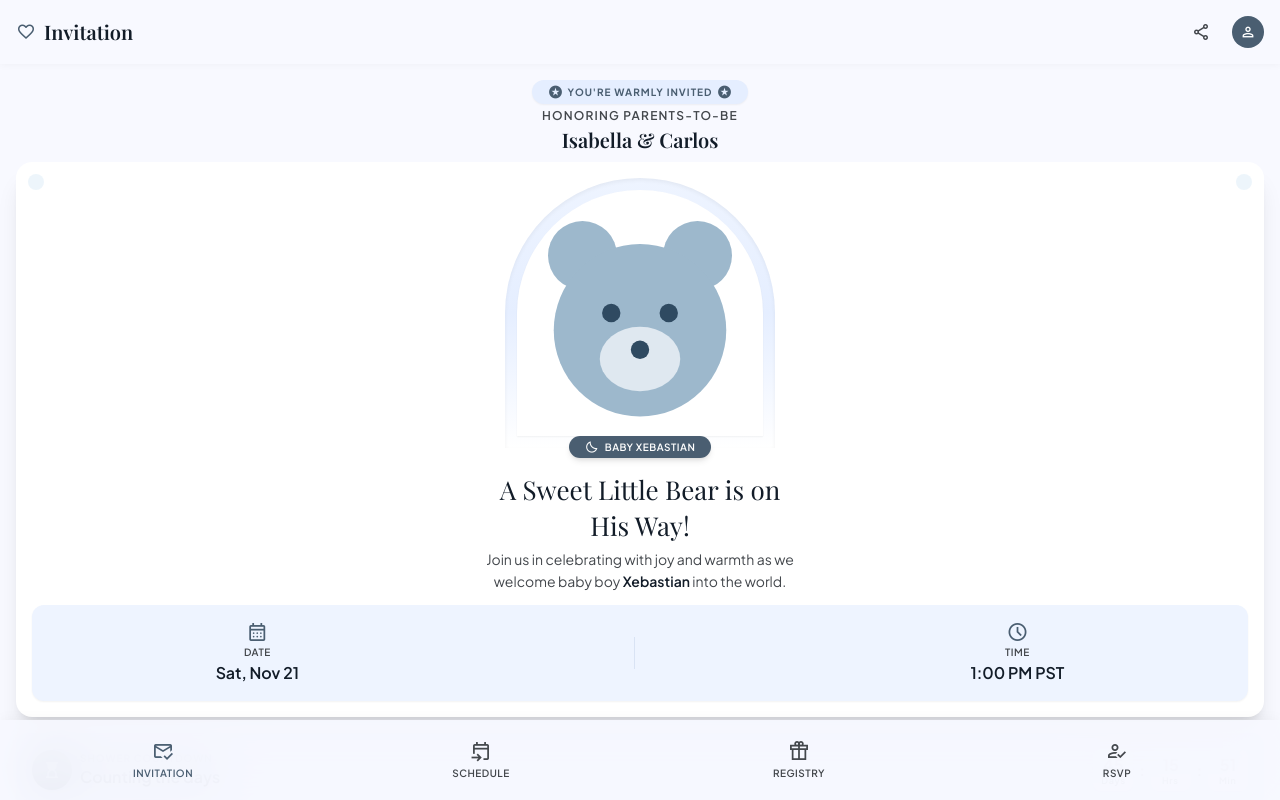
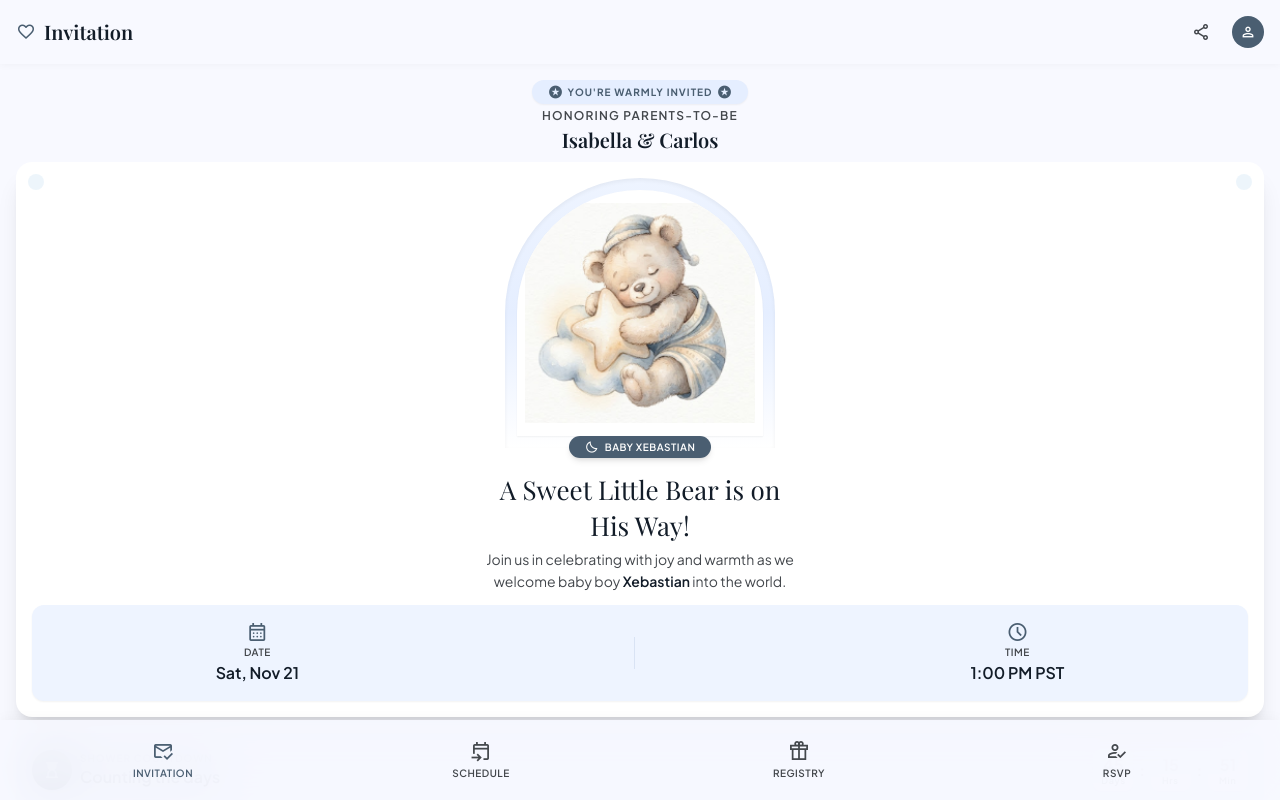
Before and after one commit to xebastianA/xebastian-invite, a plain HTML site: page index.html in a window 1280 px wide. Shown: the top 800 px of the page. Drawn offline with nearby package versions, Linux system fonts and the light colour scheme; a web font is replaced by a local one.

Commit message:
Add files via upload

```diff
--- a/index.html
+++ b/index.html
@@ -20,7 +20,7 @@
 <!-- Arch Illustration Frame -->
 <div class="relative w-full max-w-[270px] aspect-square rounded-t-full rounded-b-3xl p-3 bg-gradient-to-b from-surface-container-low via-surface-container to-surface-container-lowest shadow-inner flex flex-col items-center justify-center mb-space-md">
 <div class="w-full h-full rounded-t-full rounded-b-2xl overflow-hidden bg-surface-container-lowest flex items-center justify-center relative shadow-sm">
-<svg role="img" aria-label="Baby shower teddy bear" viewBox="0 0 200 200" class="w-full h-full object-contain p-2" style="max-width:100%"><circle cx="50" cy="50" r="30" fill="#9db8cc"/><circle cx="150" cy="50" r="30" fill="#9db8cc"/><circle cx="100" cy="115" r="75" fill="#9db8cc"/><ellipse cx="100" cy="140" rx="35" ry="28" fill="#dfe8f0"/><circle cx="75" cy="100" r="8" fill="#2f4a61"/><circle cx="125" cy="100" r="8" fill="#2f4a61"/><circle cx="100" cy="132" r="8" fill="#2f4a61"/></svg>
+<img alt="Baby shower watercolor teddy bear sleeping on a cloud" src="bear.png" class="w-full h-full object-contain p-2" style="max-width:100%"/>
 </div>
 <!-- Soft Star Floating Badge -->
 <div class="absolute -bottom-2.5 px-space-md py-1 rounded-full bg-primary text-on-primary shadow-md flex items-center gap-1.5">
```
Also changed, not shown: bear.png (added).
